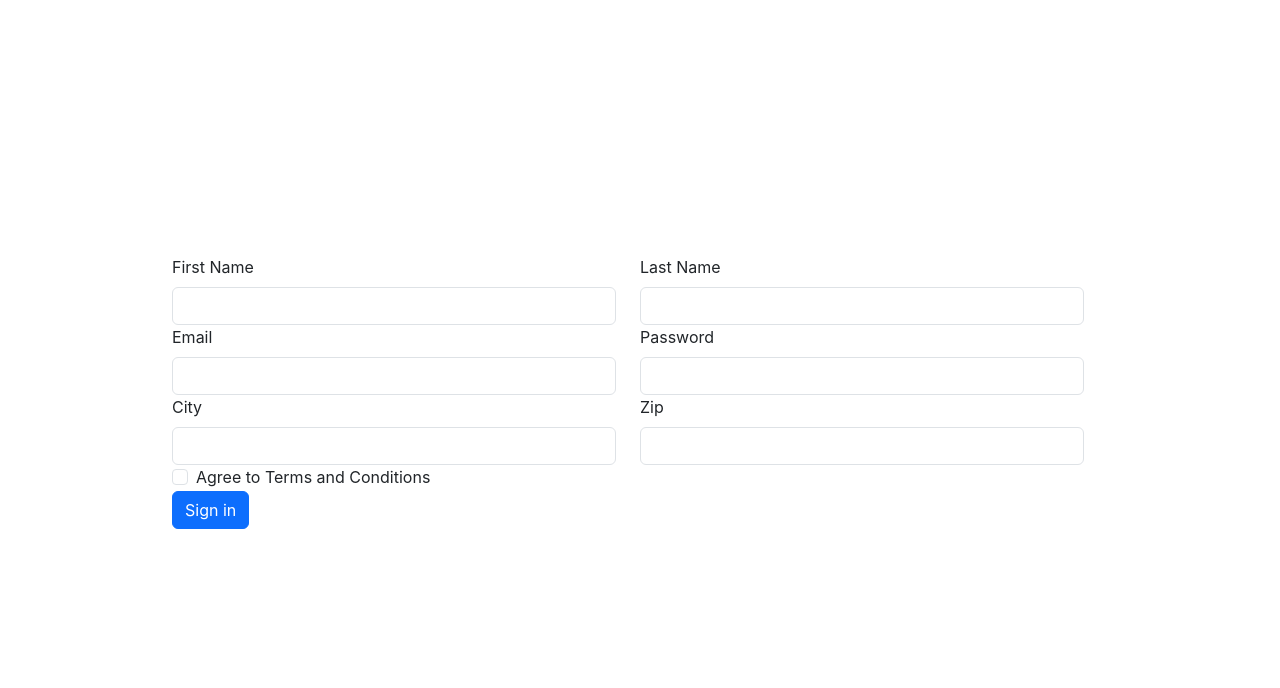
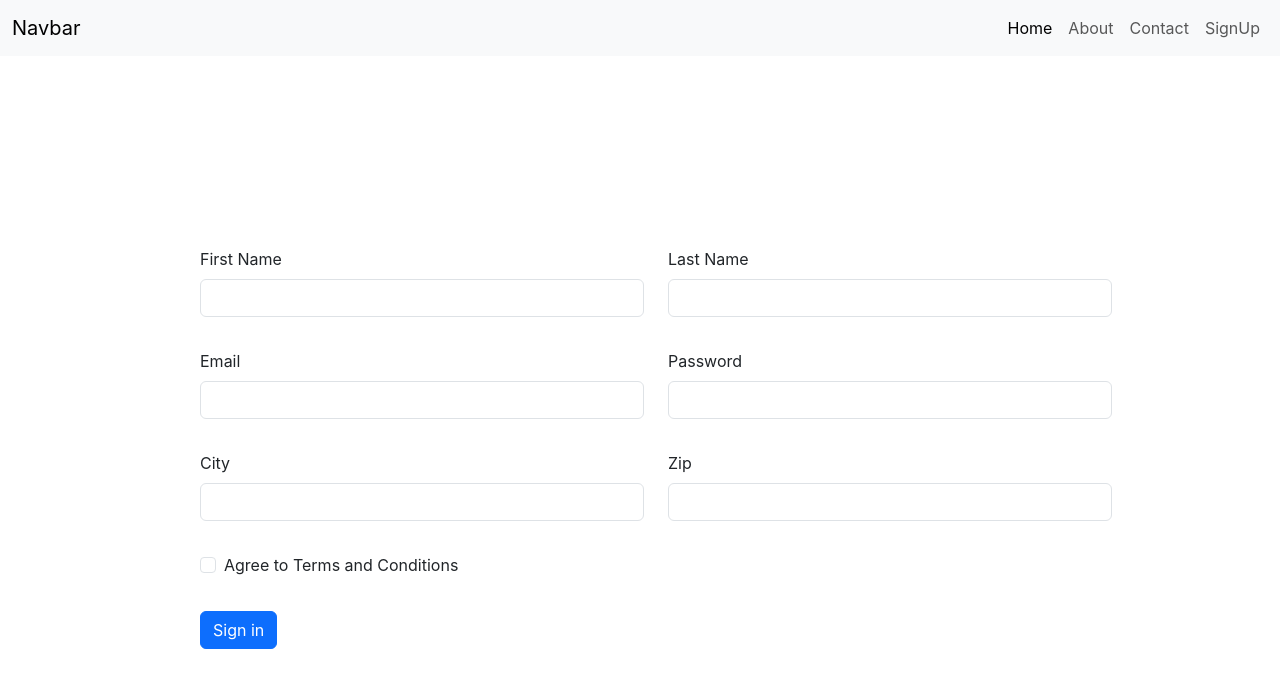
Before and after one commit to arunar1/grievance-management-system, a React (Create React App) app: page /signup in a window 1280 px wide. Shown: the top 688 px of the page. Built offline with nearby package versions, Linux system fonts and the light colour scheme.

Commit message:
style : added the margin between row in signup page

```diff
--- a/src/components/Navigation/Navigation.js
+++ b/src/components/Navigation/Navigation.js
@@ -2,13 +2,22 @@ import React from 'react'
 import { BrowserRouter, Routes, Route } from 'react-router-dom'
 import Home from '../Pages/Home/Home'
 import Signup from '../Pages/SignUp/Signup'
+import Header from '../Pages/Home/Header'
 export default function Navigation() {
   return (
-   <BrowserRouter>
-        <Routes>
-            <Route path='/' element={<Home/>} />
-            <Route path='/signup' element={<Signup/>} />
-        </Routes>
-   </BrowserRouter>
-  )
+    <BrowserRouter>
+      <Routes>
+        <Route path="/" element={<Home />} />
+        <Route
+          path="/signup"
+          element={
+            <>
+              <Header />
+              <Signup />
+            </>
+          }
+        />
+      </Routes>
+    </BrowserRouter>
+  );
 }
--- a/src/components/Pages/SignUp/Signup.js
+++ b/src/components/Pages/SignUp/Signup.js
@@ -3,8 +3,8 @@ import React from 'react';
 export default function Signup() {
   return (
     <div className="d-flex justify-content-center align-items-center vh-100">
-      <form className="row g-3" style={{width:'75%'}}>
-        <div className="row">
+      <form className="row g-3" style={{ width: "75%" }}>
+        <div className="row m-3">
           <div className="col-md-6">
             <label htmlFor="inputFirstname4" className="form-label">
               First Name
@@ -18,7 +18,7 @@ export default function Signup() {
             <input type="text" className="form-control" id="inputLastname4" />
           </div>
         </div>
-        <div className="row">
+        <div className="row m-3">
           <div className="col-md-6">
             <label htmlFor="inputEmail4" className="form-label">
               Email
@@ -36,7 +36,7 @@ export default function Signup() {
             />
           </div>
         </div>
-        <div className="row">
+        <div className="row m-3">
           <div className="col-md-6">
             <label htmlFor="inputCity" className="form-label">
               City
@@ -50,7 +50,7 @@ export default function Signup() {
             <input type="text" className="form-control" id="inputZip" />
           </div>
         </div>
-        <div className="row">
+        <div className="row m-3">
           <div className="col-12">
             <div className="form-check">
               <input
@@ -64,7 +64,7 @@ export default function Signup() {
             </div>
           </div>
         </div>
-        <div className="row">
+        <div className="row m-3">
           <div className="col-12">
             <button type="submit" className="btn btn-primary">
               Sign in
```
